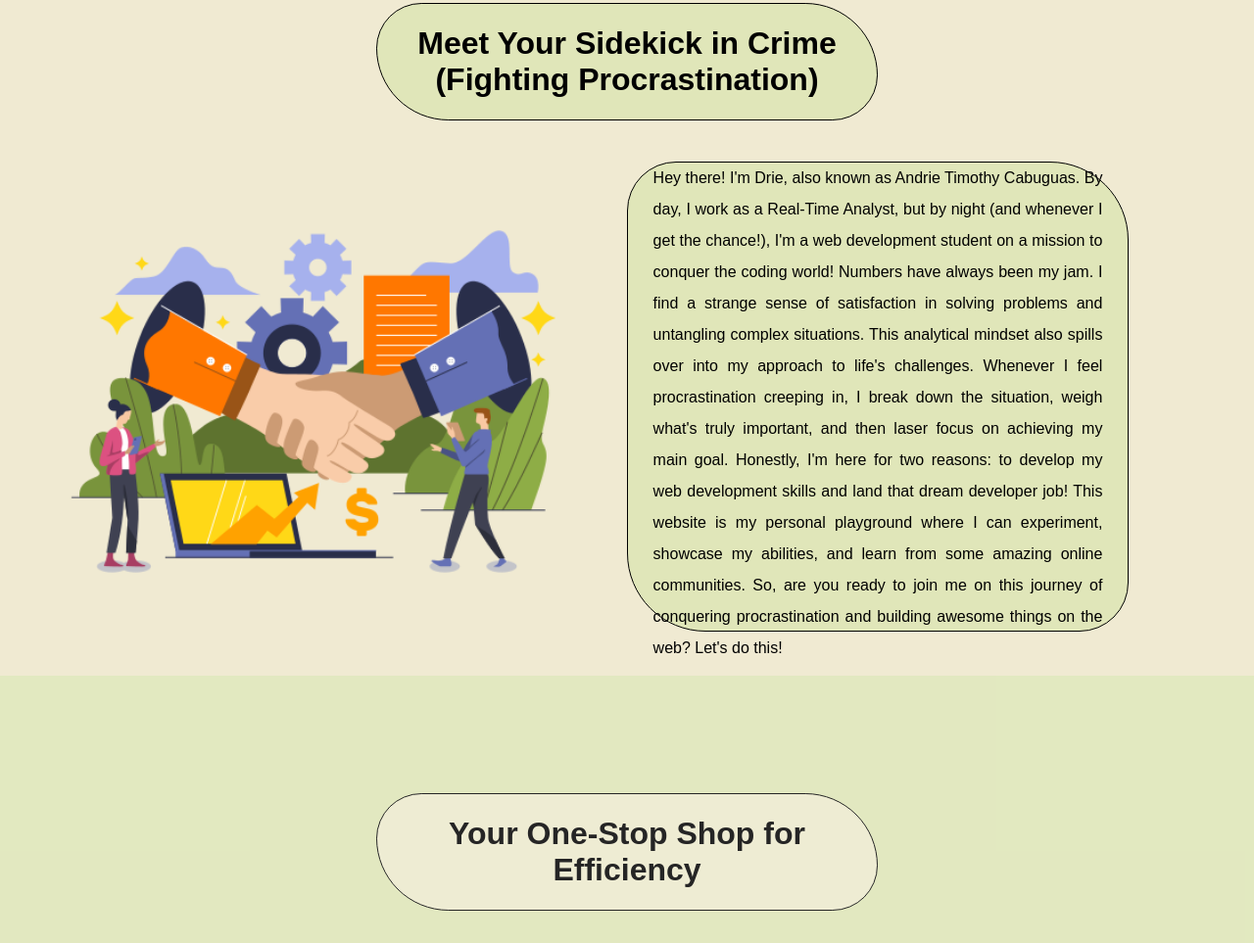
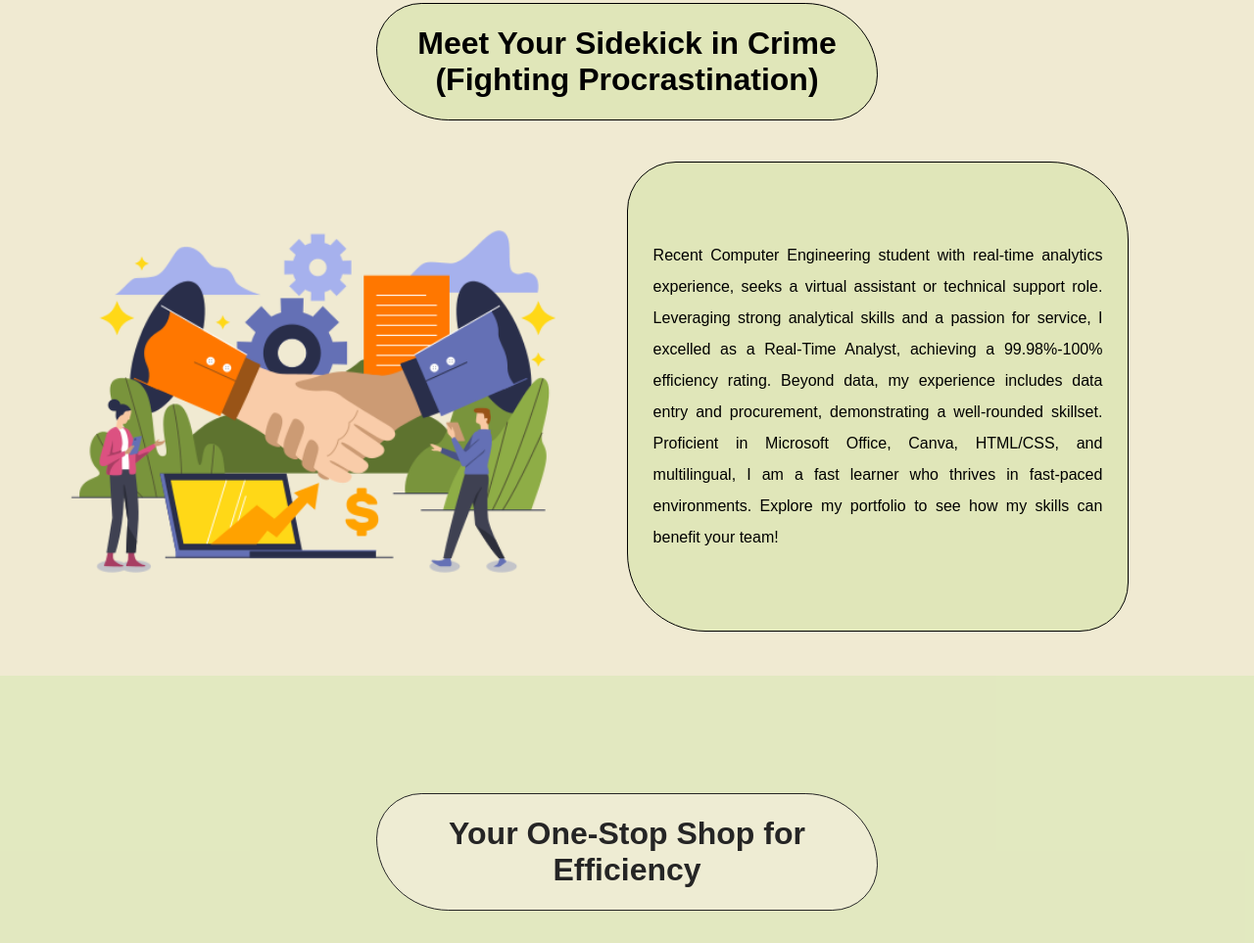
Before and after one commit to Maskedrie/virtualsidekick, a plain HTML site: page index.html in a window 1280 px wide. Shown: the part 910-1873 px from the top of the page at 98% size. Drawn offline with Linux system fonts and the light colour scheme.

Commit message:
Update index.html
Edited Introductory message

```diff
--- a/index.html
+++ b/index.html
@@ -38,7 +38,7 @@
             </div>
             <div id="section2-paragraph">
                 <p>
-                    Hey there! I'm Drie, also known as Andrie Timothy Cabuguas. By day, I work as a Real-Time Analyst, but by night (and whenever I get the chance!), I'm a web development student on a mission to conquer the coding world! Numbers have always been my jam. I find a strange sense of satisfaction in solving problems and untangling complex situations. This analytical mindset also spills over into my approach to life's challenges. Whenever I feel procrastination creeping in, I break down the situation, weigh what's truly important, and then laser focus on achieving my main goal. Honestly, I'm here for two reasons: to develop my web development skills and land that dream developer job! This website is my personal playground where I can experiment, showcase my abilities, and learn from some amazing online communities. So, are you ready to join me on this journey of conquering procrastination and building awesome things on the web? Let's do this!
+                   Recent Computer Engineering student with real-time analytics experience, seeks a virtual assistant or technical support role. Leveraging strong analytical skills and a passion for service, I excelled as a Real-Time Analyst, achieving a 99.98%-100% efficiency rating. Beyond data, my experience includes data entry and procurement, demonstrating a well-rounded skillset. Proficient in Microsoft Office, Canva, HTML/CSS, and multilingual, I am a fast learner who thrives in fast-paced environments. Explore my portfolio to see how my skills can benefit your team!
                 </p>
             </div>
             <img class="second image" src="Images\Section2_Background.png" alt="negotiating">
```
